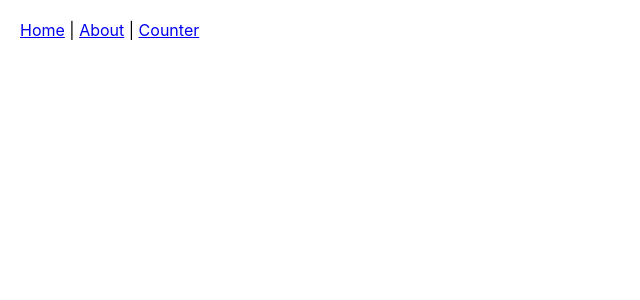
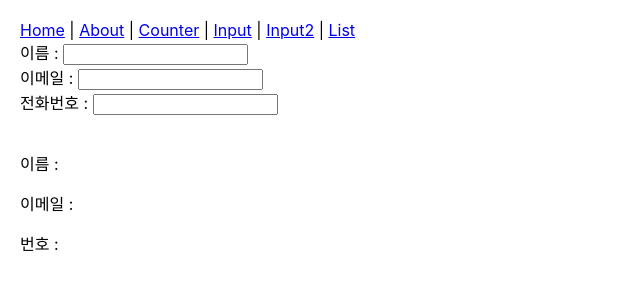
Before and after one commit to youngmeen/react-practice, a React (Create React App) app: page /Input2 in a window 1280 px wide. Shown: the top 300 px of the page, without its empty margins (0-640 px from the left). Built offline with nearby package versions, Linux system fonts and the light colour scheme.

Commit message:
react-practice 1 page

```diff
--- a/src/App.js
+++ b/src/App.js
@@ -3,17 +3,24 @@
 import About from './pages/About.js';
 import Home from './pages/Home'
 import Counter from './pages/Counter'
+import Input from "./pages/Input";
+import Input2 from "./pages/Input2";
+import List from "./pages/List";
 
 function App() {
     return (
         <div className="App">
             <nav>
-                <Link to="/">Home</Link> | <Link to="/about">About</Link> | <Link to="/counter">Counter</Link>
+                <Link to="/">Home</Link> | <Link to="/about">About</Link> | <Link to="/counter">Counter</Link> | <Link
+                to="/input">Input</Link> | <Link to="/Input2">Input2</Link> | <Link to="/List">List</Link>
             </nav>
             <Routes>
                 <Route path='/' element={<Home/>}></Route>
                 <Route path='/about' element={<About/>}></Route>
                 <Route path='/Counter' element={<Counter/>}></Route>
+                <Route path='/Input' element={<Input/>}></Route>
+                <Route path='/Input2' element={<Input2/>}></Route>
+                <Route path='/List' element={<List/>}></Route>
             </Routes>
         </div>
     );
--- /dev/null
+++ b/src/pages/Input.js
@@ -0,0 +1,22 @@
+import React, {useState} from "react";
+
+const Input = () => {
+    const [txtValue, setTextValue] = useState("");
+    const onChange = (e) => {
+        if (txtValue.length > 5){
+            return;
+        }
+        setTextValue(e.target.value)
+    };
+
+    return (
+        <div>
+            <input type="text" value={txtValue} onChange={onChange}/>
+            <br/>
+            <p>{txtValue}</p>
+        </div>
+    )
+
+}
+
+export default Input;
--- /dev/null
+++ b/src/pages/Input2.js
@@ -0,0 +1,46 @@
+import React, {useState} from "react";
+
+const Input2 = () => {
+    const [inputs, setInputs] = useState({
+        name: "",
+        email: "",
+        tel: ""
+    });
+
+    const {name, email, tel} = inputs;
+
+    const onChange = (e) => {
+        const value = e.target.value;
+        const id = e.target.id;
+
+        setInputs({
+            ...inputs,
+            [id]: value
+        });
+    };
+
+
+    return (
+        <div>
+            <div>
+                <label>이름 : </label>
+                <input type={"text"} id={"name"} value={name} onChange={onChange}></input>
+            </div>
+            <div>
+                <label>이메일 : </label>
+                <input type={"email"} id={"email"} value={email} onChange={onChange}></input>
+            </div>
+            <div>
+                <label>전화번호 : </label>
+                <input type={"tel"} id={"tel"} value={tel} onChange={onChange}></input>
+            </div>
+            <br/>
+            <p>이름 : {name}</p>
+            <p>이메일 : {email}</p>
+            <p>번호 : {tel}</p>
+        </div>
+    )
+
+}
+
+export default Input2;
--- /dev/null
+++ b/src/pages/List.js
@@ -0,0 +1,35 @@
+import React from "react";
+
+const User = ({userDate}) => {
+    return (
+        <tr>
+            <td>{userDate.email}</td>
+            <td>{userDate.name}</td>
+        </tr>
+    )
+}
+
+const UserList = () => {
+    const users = [
+        {email: 'user1@gmail.com', name: '김덕구'},
+        {email: 'user2@gmail.com', name: '김팔봉'},
+        {email: 'user3@gmail.com', name: '김덕'},
+        {email: 'user4@gmail.com', name: '하덕구'},
+    ];
+
+    return (
+        <table>
+            <thead>
+            <tr>
+                <th>이메일</th>
+                <th>이름</th>
+            </tr>
+            </thead>
+            <tbody>
+            {users.map(user => <User userDate={user} />)}
+            </tbody>
+        </table>
+    )
+}
+
+export default UserList;
```
Also changed, not shown: src/pages/input.js (deleted).
